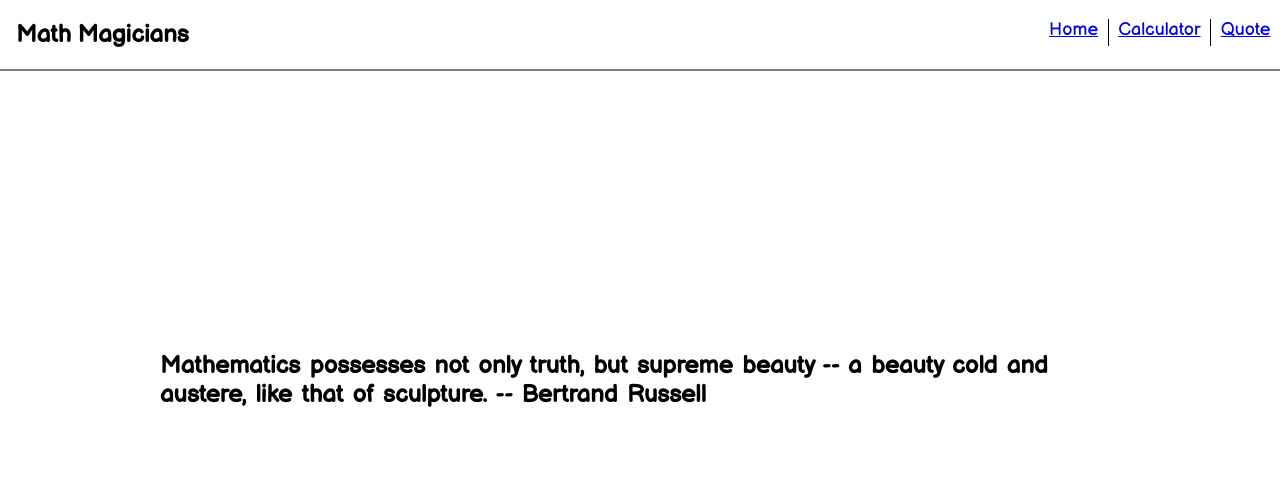
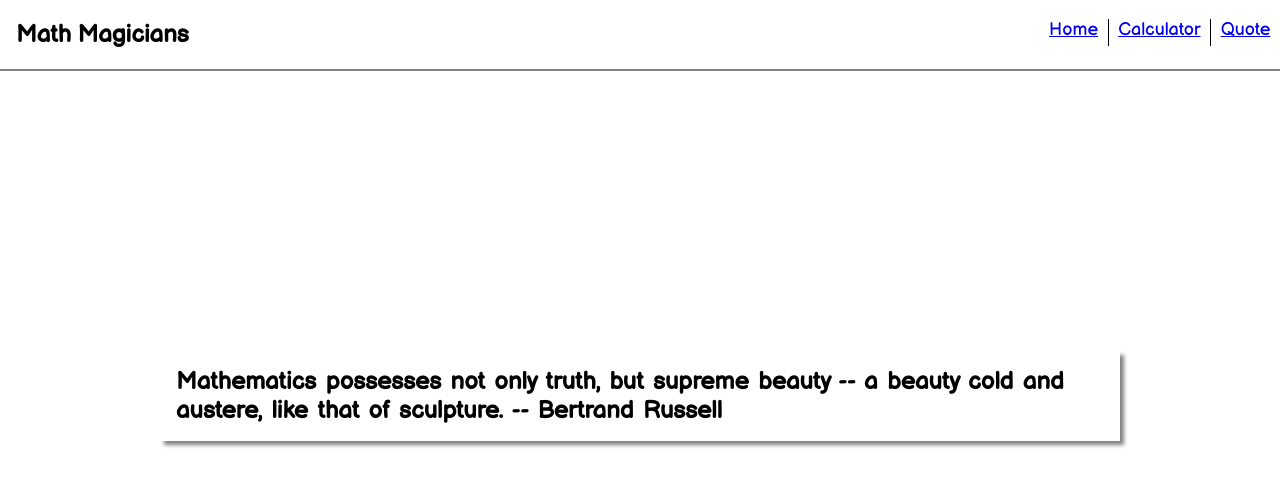
Before and after one commit to TedLivist/math-magicians, a React (Create React App) app: page /quote in a window 1280 px wide. Shown: the top 486 px of the page. Built offline with nearby package versions, Linux system fonts and the light colour scheme.

Commit message:
Add shadow to quote page

```diff
--- a/src/pages/quote.js
+++ b/src/pages/quote.js
@@ -6,7 +6,8 @@ import '../stylesheets/quote.css';
 const Quote = () => {
   return (
     <div className="quote-container">
-      <h2>Mathematics possesses not only truth, but supreme beauty -- a beauty cold and austere,
+      <h2>Mathematics possesses not only truth,
+        but supreme beauty -- a beauty cold and austere,
         like that of sculpture. -- Bertrand Russell
       </h2>
     </div>
--- a/src/stylesheets/quote.css
+++ b/src/stylesheets/quote.css
@@ -5,4 +5,6 @@
 
 .quote-container h2 {
   word-spacing: 3px;
+  padding: 1rem;
+  box-shadow: 4px 4px 4px gray;
 }
```
